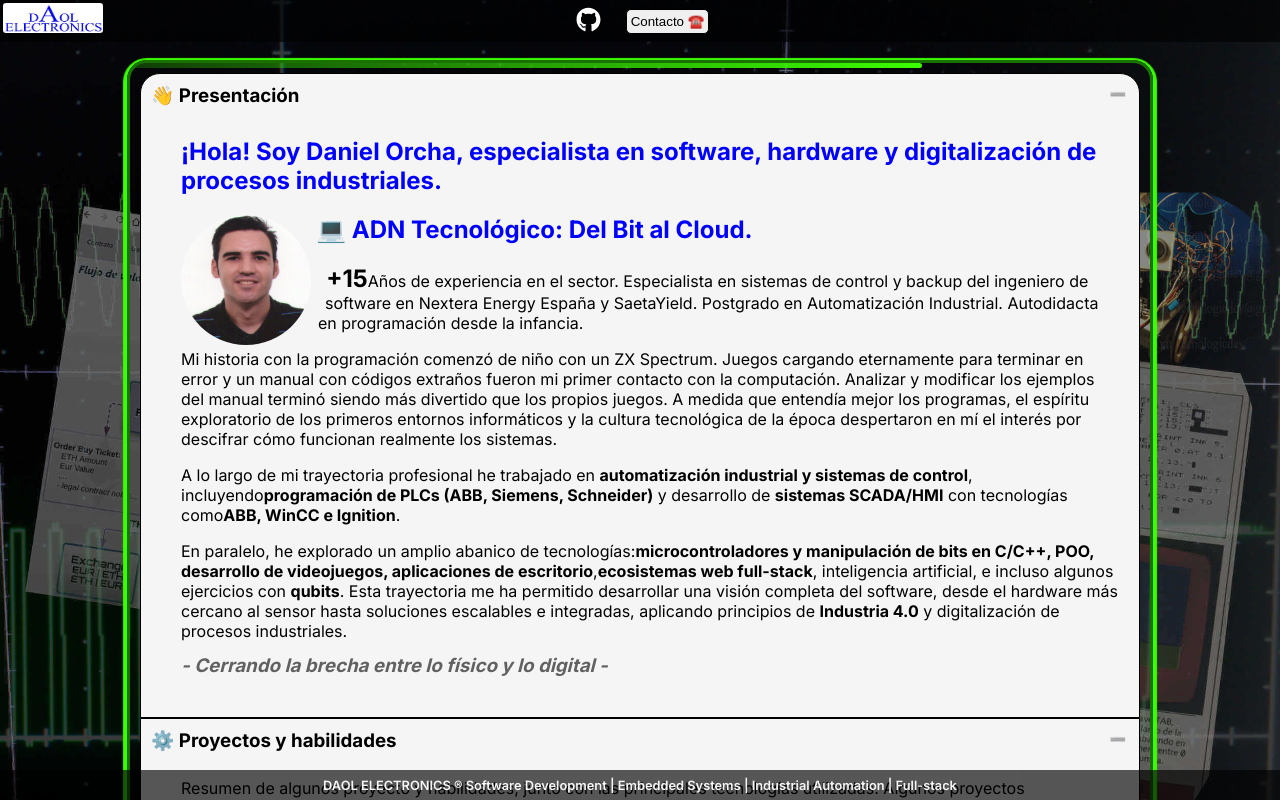
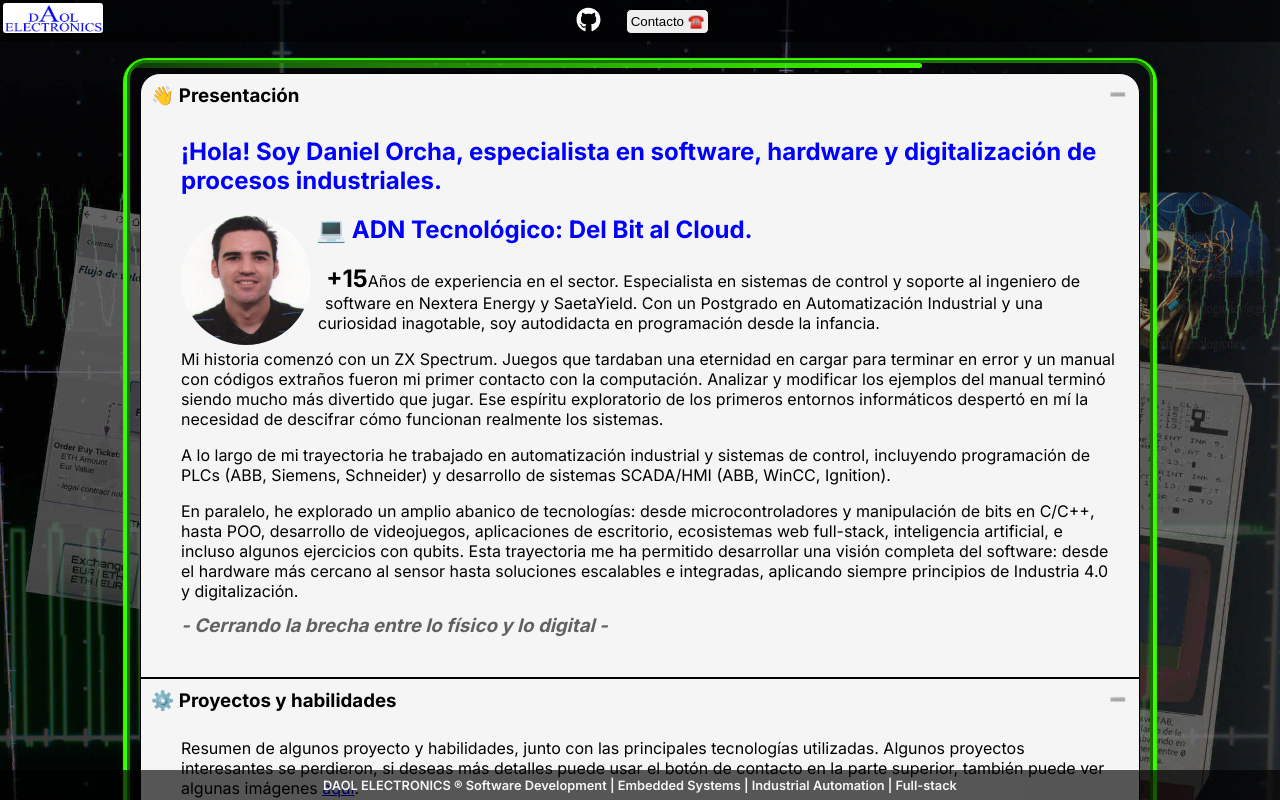
Before and after one commit to DaniOwnerShip/portfolio, a Next.js app: page / in a window 1280 px wide. Shown: the top 800 px of the page. Built offline with nearby package versions, Linux system fonts and the light colour scheme; no server answers; the database is empty.

Commit message:
update about

```diff
--- a/src/app/components/about.jsx
+++ b/src/app/components/about.jsx
@@ -38,27 +38,20 @@ export default function About() {
 
                         <h1 style={{ display: "inline" }}>+15</h1>
                         <span>
-                            Años de experiencia en el sector. Especialista en sistemas de control y backup del ingeniero de software en Nextera Energy España y SaetaYield. Postgrado en Automatización Industrial. Autodidacta en programación desde la infancia.
+                            Años de experiencia en el sector. Especialista en sistemas de control y soporte al ingeniero de software en Nextera Energy y SaetaYield. Con un Postgrado en Automatización Industrial y una curiosidad inagotable, soy autodidacta en programación desde la infancia.
                         </span>
-
                         <p>
-                            Mi historia con la programación comenzó de niño con un ZX Spectrum. Juegos cargando eternamente para terminar en error y un manual con códigos extraños fueron mi primer contacto con la computación. Analizar y modificar los ejemplos del manual terminó siendo más divertido que los propios juegos. A medida que entendía mejor los programas, el espíritu exploratorio de los primeros entornos informáticos y la cultura tecnológica de la época despertaron en mí el interés por descifrar cómo funcionan realmente los sistemas.
+                            Mi historia comenzó con un ZX Spectrum. Juegos que tardaban una eternidad en cargar para terminar en error y un manual con códigos extraños fueron mi primer contacto con la computación. Analizar y modificar los ejemplos del manual terminó siendo mucho más divertido que jugar. Ese espíritu exploratorio de los primeros entornos informáticos despertó en mí la necesidad de descifrar cómo funcionan realmente los sistemas.
+                        </p>
+                        <p>
+                            A lo largo de mi trayectoria he trabajado en automatización industrial y sistemas de control, incluyendo programación de PLCs (ABB, Siemens, Schneider) y desarrollo de sistemas SCADA/HMI (ABB, WinCC, Ignition).
+                        </p>
+                        <p>
+                            En paralelo, he explorado un amplio abanico de tecnologías: desde microcontroladores y manipulación de bits en C/C++, hasta POO, desarrollo de videojuegos, aplicaciones de escritorio, ecosistemas web full-stack, inteligencia artificial, e incluso algunos ejercicios con qubits. Esta trayectoria me ha permitido desarrollar una visión completa del software: desde el hardware más cercano al sensor hasta soluciones escalables e integradas, aplicando siempre principios de Industria 4.0 y digitalización.
                         </p>
 
-                        <p>
-                            A lo largo de mi trayectoria profesional he trabajado en <strong>automatización industrial y sistemas de control</strong>, incluyendo
-                            <strong>programación de PLCs (ABB, Siemens, Schneider)</strong> y desarrollo de <strong>sistemas SCADA/HMI</strong> con tecnologías como
-                            <strong>ABB, WinCC e Ignition</strong>.
-                        </p>
+                        <h3>- Cerrando la brecha entre lo físico y lo digital - </h3>
 
-                        <p>
-                            En paralelo, he explorado un amplio abanico de tecnologías:
-                            <strong>microcontroladores y manipulación de bits en C/C++, POO, desarrollo de videojuegos, aplicaciones de escritorio</strong>,
-                            <strong>ecosistemas web full-stack</strong>, inteligencia artificial, e incluso algunos ejercicios con <strong>qubits</strong>.
-                            Esta trayectoria me ha permitido desarrollar una visión completa del software, desde el hardware más cercano al sensor hasta soluciones escalables e integradas, aplicando principios de <strong>Industria 4.0</strong> y digitalización de procesos industriales.
-                        </p>
-
-                        <h3>- Cerrando la brecha entre lo físico y lo digital -</h3>
                     </section>
 
                     <br />
```
